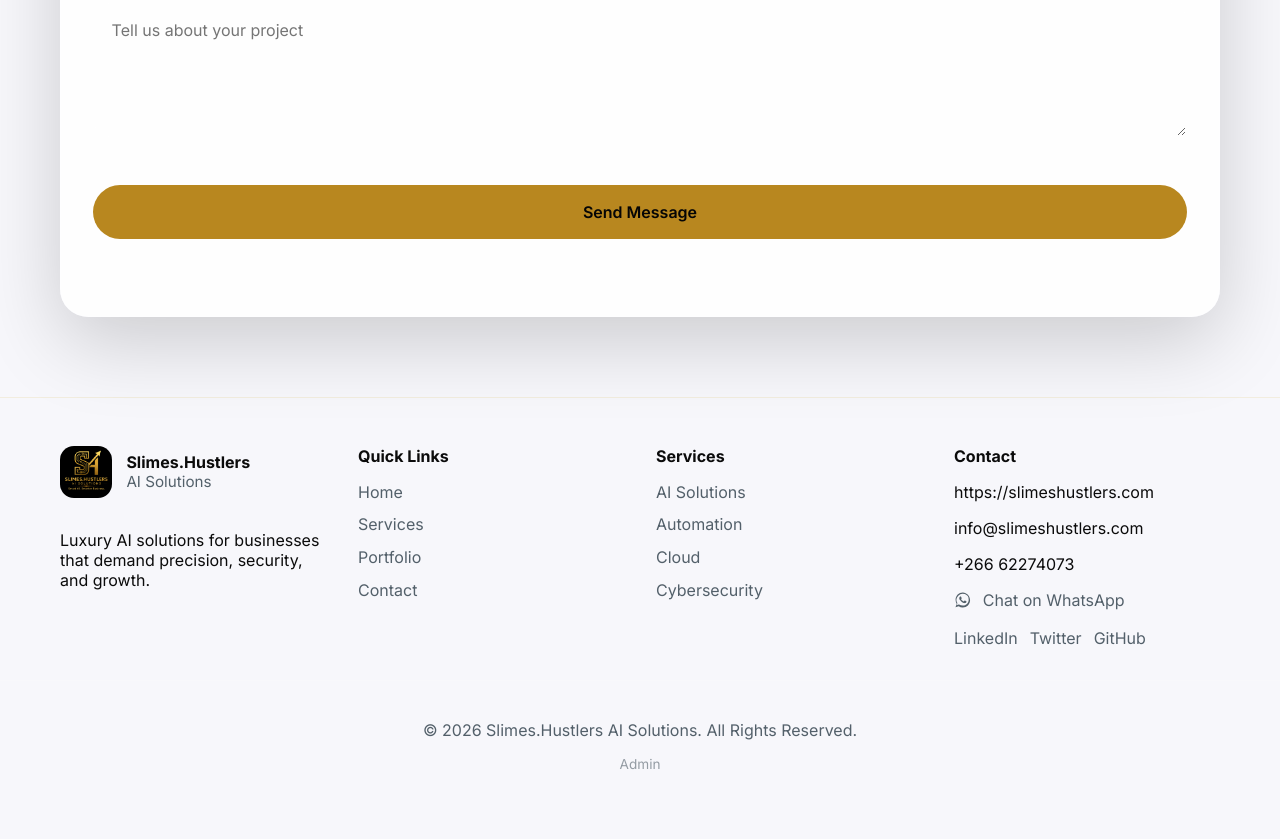
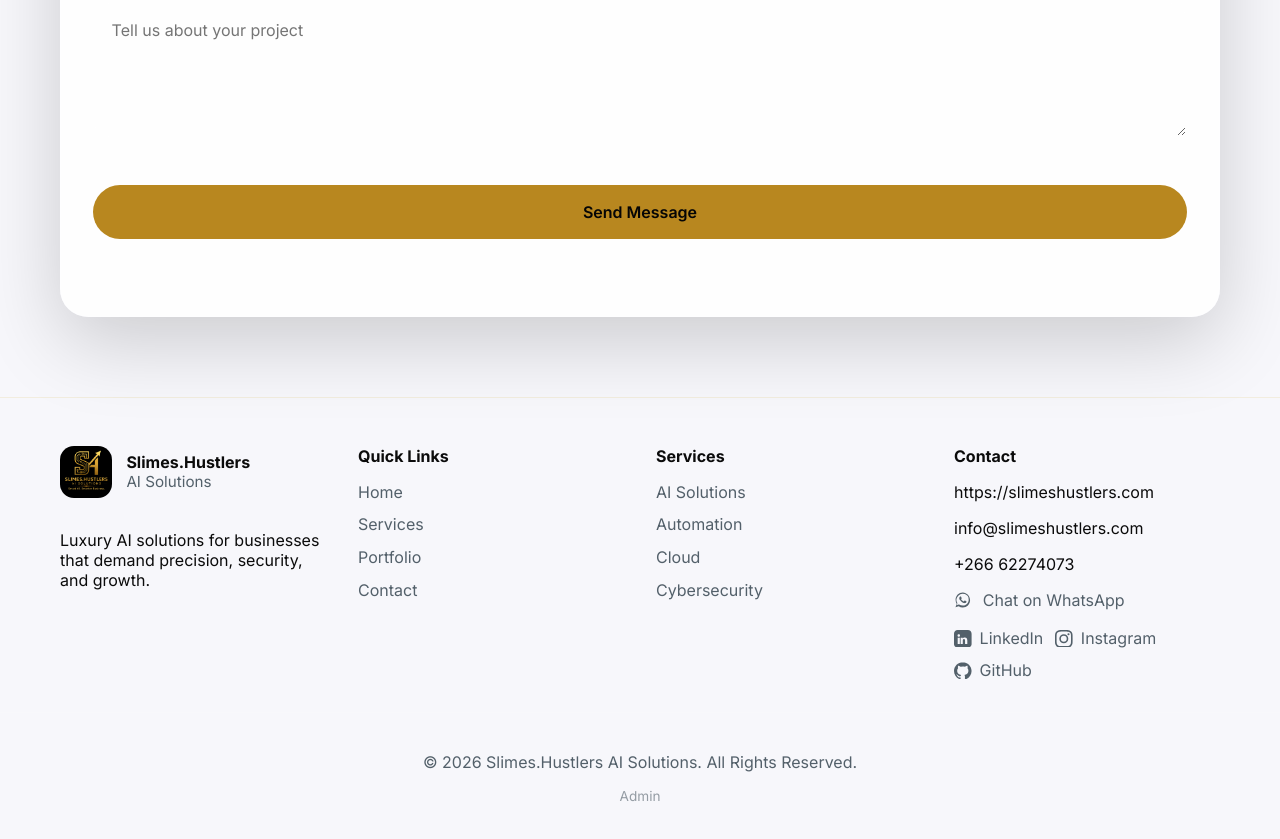
Before and after one commit to Hlomohangcue/Slimes-Hustlers-AI-Solutions-Website, a website: page public/index.html in a window 1280 px wide. Shown: the part 7275-8114 px from the top of the page. Before the commit the page ends 8086 px from the top, so only its background shows below. Drawn offline with Linux system fonts and the light colour scheme.

Commit message:
Add official Instagram and GitHub social links to footer with external link safety

```diff
--- a/public/css/style.css
+++ b/public/css/style.css
@@ -879,6 +879,23 @@ textarea:focus {
   gap: 0.75rem;
 }
 
+.social-links a {
+  display: inline-flex;
+  align-items: center;
+  gap: 0.5rem;
+}
+
+.social-links a .social-icon {
+  display: inline-flex;
+  width: 1.1rem;
+  height: 1.1rem;
+}
+
+.social-links a .social-icon svg {
+  width: 100%;
+  height: 100%;
+}
+
 .admin-panel {
   overflow-x: auto;
   background: rgba(255,255,255,0.02);
--- a/public/index.html
+++ b/public/index.html
@@ -463,7 +463,7 @@
       <div>
         <h4>Contact</h4>
         <p><a href="https://slimeshustlers.com" target="_blank" rel="noopener noreferrer">https://slimeshustlers.com</a></p>
-        <p><a href="mailto:info@slimeshustlers.com">info@slimeshustlers.com</a></p>
+        <p><a href="mailto:info@slimeshustlers.com" target="_blank" rel="noopener noreferrer">info@slimeshustlers.com</a></p>
         <p>+266 62274073</p>
         <p>
           <a class="footer-whatsapp" href="https://wa.me/26662274073?text=Hello%20Slimes.Hustlers%20AI%20Solutions%2C%20I%20would%20like%20to%20enquire%20about%20your%20services." target="_blank" rel="noopener noreferrer" aria-label="Chat on WhatsApp">
@@ -474,9 +474,18 @@
           </a>
         </p>
         <div class="social-links">
-          <a href="https://www.linkedin.com/company/slimes-hustlers-ai-solutions/services/request-proposal" target="_blank" rel="noopener noreferrer" aria-label="Slimes.Hustlers on LinkedIn">LinkedIn</a>
-          <a href="#" aria-label="Twitter">Twitter</a>
-          <a href="#" aria-label="GitHub">GitHub</a>
+          <a href="https://www.linkedin.com/company/slimes-hustlers-ai-solutions/" target="_blank" rel="noopener noreferrer" aria-label="Slimes.Hustlers on LinkedIn">
+            <span class="social-icon" aria-hidden="true"><svg viewBox="0 0 24 24" fill="currentColor" xmlns="http://www.w3.org/2000/svg"><path d="M19 0h-14c-2.76 0-5 2.24-5 5v14c0 2.76 2.24 5 5 5h14c2.76 0 5-2.24 5-5v-14c0-2.76-2.24-5-5-5zm-11.04 19h-2.92v-8.49h2.92v8.49zm-1.46-9.69c-.94 0-1.7-.77-1.7-1.71s.76-1.71 1.7-1.71 1.7.77 1.7 1.71-.76 1.71-1.7 1.71zm11.5 9.69h-2.92v-4.3c0-1.03-.02-2.36-1.44-2.36-1.44 0-1.66 1.12-1.66 2.28v4.38h-2.92v-8.49h2.81v1.16h.04c.39-.74 1.34-1.52 2.76-1.52 2.95 0 3.5 1.94 3.5 4.46v4.38z"/></svg></span>
+            LinkedIn
+          </a>
+          <a href="https://www.instagram.com/slimes.hustlers_ai_solutions/" target="_blank" rel="noopener noreferrer" aria-label="Slimes.Hustlers on Instagram">
+            <span class="social-icon" aria-hidden="true"><svg viewBox="0 0 24 24" fill="currentColor" xmlns="http://www.w3.org/2000/svg"><path d="M12 2.16c3.19 0 3.58.01 4.84.07 1.17.05 1.8.24 2.22.4.56.23.96.5 1.38.92.41.42.69.82.92 1.38.16.42.35 1.05.4 2.22.06 1.26.07 1.65.07 4.84s-.01 3.58-.07 4.84c-.05 1.17-.24 1.8-.4 2.22-.23.56-.5.96-.92 1.38-.42.41-.82.69-1.38.92-.42.16-1.05.35-2.22.4-1.26.06-1.65.07-4.84.07s-3.58-.01-4.84-.07c-1.17-.05-1.8-.24-2.22-.4-.56-.23-.96-.5-1.38-.92-.41-.42-.69-.82-.92-1.38-.16-.42-.35-1.05-.4-2.22-.06-1.26-.07-1.65-.07-4.84s.01-3.58.07-4.84c.05-1.17.24-1.8.4-2.22.23-.56.5-.96.92-1.38.42-.41.82-.69 1.38-.92.42-.16 1.05-.35 2.22-.4 1.26-.06 1.65-.07 4.84-.07zm0-2.16c-3.27 0-3.67.01-4.95.07-1.28.06-2.16.26-2.92.56-.8.31-1.47.73-2.14 1.4-.67.67-1.09 1.34-1.4 2.14-.3.76-.5 1.64-.56 2.92-.06 1.28-.07 1.68-.07 4.95s.01 3.67.07 4.95c.06 1.28.26 2.16.56 2.92.31.8.73 1.47 1.4 2.14.67.67 1.34 1.09 2.14 1.4.76.3 1.64.5 2.92.56 1.28.06 1.68.07 4.95.07s3.67-.01 4.95-.07c1.28-.06 2.16-.26 2.92-.56.8-.31 1.47-.73 2.14-1.4.67-.67 1.09-1.34 1.4-2.14.3-.76.5-1.64.56-2.92.06-1.28.07-1.68.07-4.95s-.01-3.67-.07-4.95c-.06-1.28-.26-2.16-.56-2.92-.31-.8-.73-1.47-1.4-2.14-.67-.67-1.34-1.09-2.14-1.4-.76-.3-1.64-.5-2.92-.56-1.28-.06-1.68-.07-4.95-.07z"/><path d="M12 5.84a6.16 6.16 0 1 0 0 12.32 6.16 6.16 0 0 0 0-12.32zm0 10.16a4 4 0 1 1 0-8 4 4 0 0 1 0 8zm6.4-11.58a1.44 1.44 0 1 0 0 2.88 1.44 1.44 0 0 0 0-2.88z"/></svg></span>
+            Instagram
+          </a>
+          <a href="https://github.com/Hlomohangcue" target="_blank" rel="noopener noreferrer" aria-label="Slimes.Hustlers on GitHub">
+            <span class="social-icon" aria-hidden="true"><svg viewBox="0 0 24 24" fill="currentColor" xmlns="http://www.w3.org/2000/svg"><path d="M12 .297c-6.63 0-12 5.373-12 12 0 5.303 3.438 9.8 8.205 11.387.6.113.82-.258.82-.577 0-.285-.01-1.04-.015-2.04-3.338.724-4.042-1.61-4.042-1.61-.546-1.387-1.333-1.757-1.333-1.757-1.089-.744.083-.729.083-.729 1.205.084 1.84 1.236 1.84 1.236 1.07 1.835 2.809 1.305 3.495.998.108-.775.418-1.305.76-1.605-2.665-.305-5.467-1.332-5.467-5.932 0-1.31.468-2.381 1.235-3.221-.135-.303-.54-1.523.105-3.176 0 0 1.005-.322 3.3 1.23a11.5 11.5 0 0 1 3.003-.404c1.02.005 2.045.138 3.003.404 2.28-1.552 3.285-1.23 3.285-1.23.645 1.653.24 2.873.12 3.176.765.84 1.23 1.911 1.23 3.221 0 4.61-2.805 5.625-5.475 5.92.435.372.81 1.102.81 2.222 0 1.606-.015 2.896-.015 3.286 0 .315.21.694.825.575 4.765-1.587 8.2-6.084 8.2-11.387 0-6.627-5.373-12-12-12z"/></svg></span>
+            GitHub
+          </a>
         </div>
       </div>
     </div>
```
